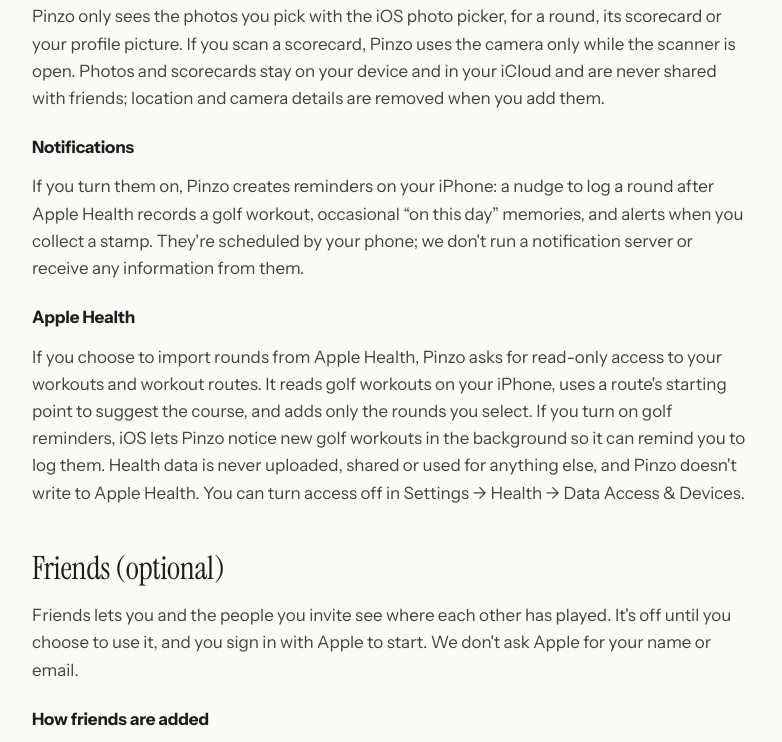
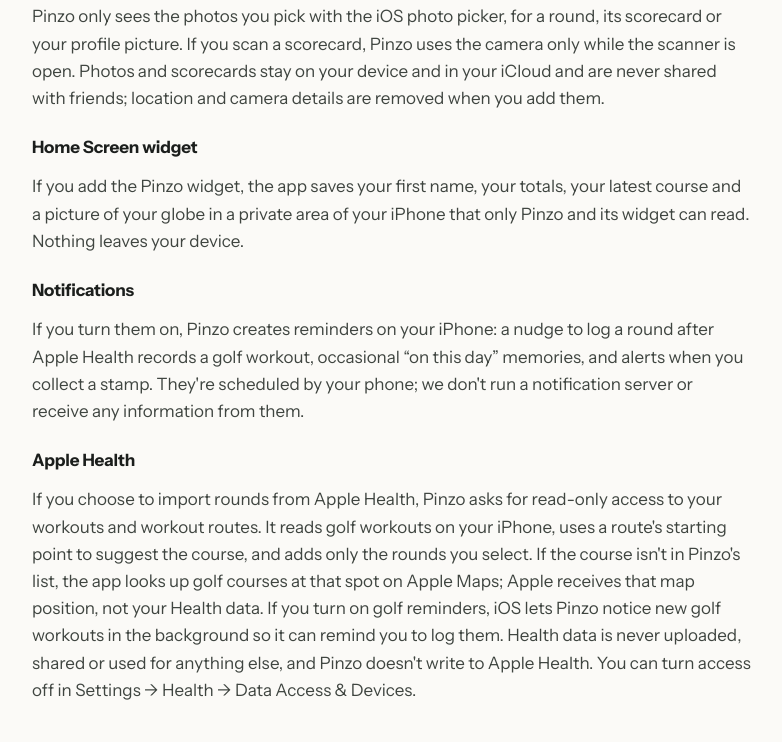
Before and after one commit to bugsybell/pinzo-site, a plain HTML site: page privacy/index.html in a window 1280 px wide. Shown: the part 1350-2092 px from the top of the page, without its empty margins (248-1030 px from the left). Drawn offline with Linux system fonts and the light colour scheme.

Commit message:
Privacy: widget and Apple Maps course lookup for Health rounds
Co-Authored-By: Claude Opus 5.5 <noreply@anthropic.com>

```diff
--- a/privacy/index.html
+++ b/privacy/index.html
@@ -22,7 +22,7 @@
 
 <main class="wrap narrow doc">
   <h1>Privacy policy</h1>
-  <p class="updated">Last updated 21 November 2026</p>
+  <p class="updated">Last updated 24 November 2026</p>
 
   <div class="summary">
     <p><b>The short version.</b> Pinzo has no ads, analytics or trackers, and you don't need an account. Your rounds, photos, notes and profile are stored on your iPhone and in your own private iCloud, which Pinzo Golf Ltd cannot access. If you choose to use <b>Friends</b>, we keep a copy of your passport's basic facts (your name, home town, handicap and where and when you played) so the friends you invite can see it. Photos, notes and your home location are never shared. If you suggest a fix to a course, or add a course from Apple Maps, we receive that course's details so we can correct Pinzo for everyone, but nothing about who you are. We also receive information if you email us.</p>
@@ -41,11 +41,13 @@
   <h3>Photos</h3>
   <p>Pinzo only sees the photos you pick with the iOS photo picker, for a round, its scorecard or your profile picture. If you scan a scorecard, Pinzo uses the camera only while the scanner is open. Photos and scorecards stay on your device and in your iCloud and are never shared with friends; location and camera details are removed when you add them.</p>
 
+  <h3>Home Screen widget</h3>
+  <p>If you add the Pinzo widget, the app saves your first name, your totals, your latest course and a picture of your globe in a private area of your iPhone that only Pinzo and its widget can read. Nothing leaves your device.</p>
   <h3>Notifications</h3>
   <p>If you turn them on, Pinzo creates reminders on your iPhone: a nudge to log a round after Apple Health records a golf workout, occasional “on this day” memories, and alerts when you collect a stamp. They're scheduled by your phone; we don't run a notification server or receive any information from them.</p>
 
   <h3>Apple Health</h3>
-  <p>If you choose to import rounds from Apple Health, Pinzo asks for read-only access to your workouts and workout routes. It reads golf workouts on your iPhone, uses a route's starting point to suggest the course, and adds only the rounds you select. If you turn on golf reminders, iOS lets Pinzo notice new golf workouts in the background so it can remind you to log them. Health data is never uploaded, shared or used for anything else, and Pinzo doesn't write to Apple Health. You can turn access off in Settings → Health → Data Access &amp; Devices.</p>
+  <p>If you choose to import rounds from Apple Health, Pinzo asks for read-only access to your workouts and workout routes. It reads golf workouts on your iPhone, uses a route's starting point to suggest the course, and adds only the rounds you select. If the course isn't in Pinzo's list, the app looks up golf courses at that spot on Apple Maps; Apple receives that map position, not your Health data. If you turn on golf reminders, iOS lets Pinzo notice new golf workouts in the background so it can remind you to log them. Health data is never uploaded, shared or used for anything else, and Pinzo doesn't write to Apple Health. You can turn access off in Settings → Health → Data Access &amp; Devices.</p>
 
   <h2>Friends (optional)</h2>
   <p>Friends lets you and the people you invite see where each other has played. It's off until you choose to use it, and you sign in with Apple to start. We don't ask Apple for your name or email.</p>
```
